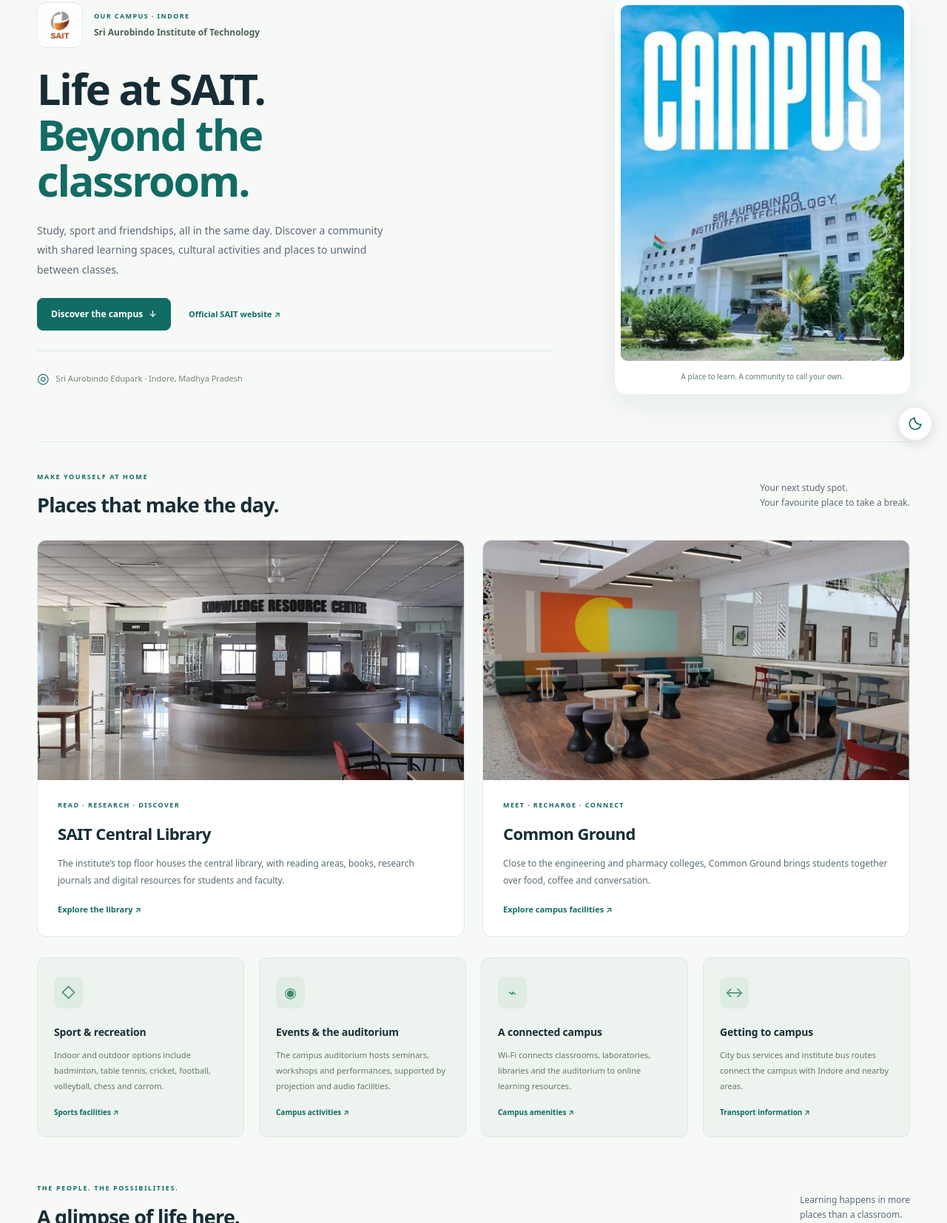
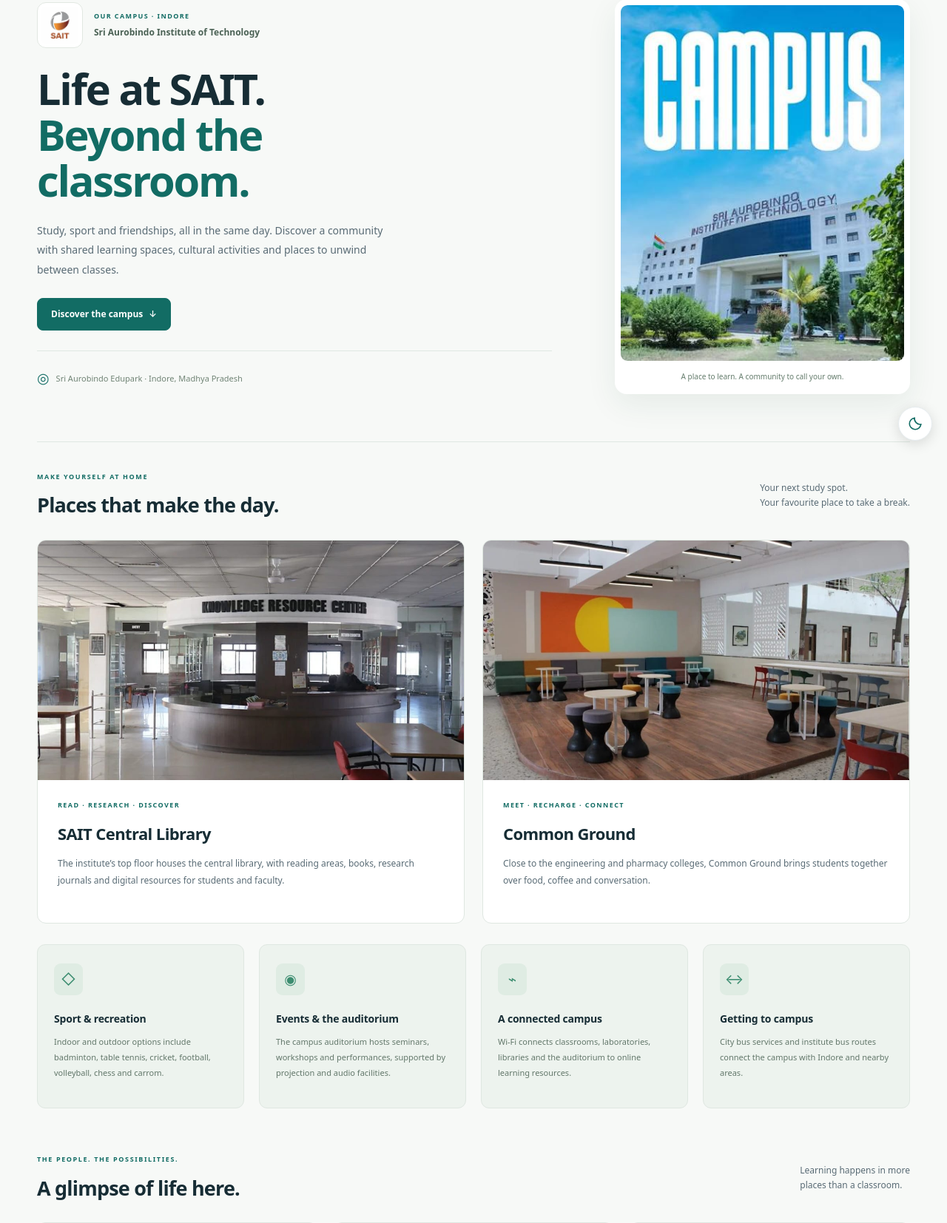
Before and after one commit to Salonipatill/TeachTrack, a Django app: page /campus-life/ in a window 1280 px wide. Shown: the part 184-1838 px from the top of the page at 74% size. Run offline with Django 5.2, Linux system fonts and the light colour scheme.

Commit message:
Refactor campus life page: remove external links and streamline content for clarity

```diff
--- a/ClassApp/Templates/campus_life.html
+++ b/ClassApp/Templates/campus_life.html
@@ -10,7 +10,7 @@
       <div class="campus-identity"><img decoding="async" src="{% static 'img/sait-logo.jpg' %}" alt="SAIT logo" width="447" height="447"><div><span class="eyebrow">OUR CAMPUS · INDORE</span><strong>Sri Aurobindo Institute of Technology</strong></div></div>
       <h1 id="campus-heading">Life at SAIT.<br><span class="accent">Beyond the<br>classroom.</span></h1>
       <p class="muted">Study, sport and friendships, all in the same day. Discover a community with shared learning spaces, cultural activities and places to unwind between classes.</p>
-      <div class="head-actions"><a class="button" href="#campus-spaces">Discover the campus <span aria-hidden="true">↓</span></a><a class="campus-official-link" href="https://www.aurogroup.ac/technology/" target="_blank" rel="noopener noreferrer">Official SAIT website <span aria-hidden="true">↗</span></a></div>
+      <div class="head-actions"><a class="button" href="#campus-spaces">Discover the campus <span aria-hidden="true">↓</span></a></div>
       <div class="campus-location-tag"><span aria-hidden="true">◎</span> Sri Aurobindo Edupark · Indore, Madhya Pradesh</div>
     </div>
     <figure class="campus-cover"><img decoding="async" src="{% static 'img/sait-campus-main.jpg' %}" alt="Sri Aurobindo Institute of Technology campus building beneath the title Campus" width="399" height="501" fetchpriority="high"><figcaption>A place to learn. A community to call your own.</figcaption></figure>
@@ -19,14 +19,14 @@
   <section class="campus-spaces" id="campus-spaces" aria-labelledby="spaces-heading">
     <div class="home-section-heading"><div><div class="eyebrow">MAKE YOURSELF AT HOME</div><h2 id="spaces-heading">Places that make the day.</h2></div><p class="muted">Your next study spot.<br>Your favourite place to take a break.</p></div>
     <div class="campus-spaces-grid">
-      <article class="campus-space-card"><img decoding="async" src="{% static 'img/about-img2.jpg' %}" alt="Entrance and service desk of the campus Knowledge Resource Center" width="1080" height="654" loading="lazy"><div><span class="eyebrow">READ · RESEARCH · DISCOVER</span><h3>SAIT Central Library</h3><p>The institute’s top floor houses the central library, with reading areas, books, research journals and digital resources for students and faculty.</p><a href="https://www.aurogroup.ac/technology/library.php" target="_blank" rel="noopener noreferrer">Explore the library <span aria-hidden="true">↗</span></a></div></article>
-      <article class="campus-space-card"><img decoding="async" src="{% static 'img/about-img1.jpg' %}" alt="Common Ground café with colourful seating and tables for students" width="1080" height="693" loading="lazy"><div><span class="eyebrow">MEET · RECHARGE · CONNECT</span><h3>Common Ground</h3><p>Close to the engineering and pharmacy colleges, Common Ground brings students together over food, coffee and conversation.</p><a href="https://www.aurogroup.ac/technology/campus-life-with-full-facilities.php" target="_blank" rel="noopener noreferrer">Explore campus facilities <span aria-hidden="true">↗</span></a></div></article>
+      <article class="campus-space-card"><img decoding="async" src="{% static 'img/about-img2.jpg' %}" alt="Entrance and service desk of the campus Knowledge Resource Center" width="1080" height="654" loading="lazy"><div><span class="eyebrow">READ · RESEARCH · DISCOVER</span><h3>SAIT Central Library</h3><p>The institute’s top floor houses the central library, with reading areas, books, research journals and digital resources for students and faculty.</p></div></article>
+      <article class="campus-space-card"><img decoding="async" src="{% static 'img/about-img1.jpg' %}" alt="Common Ground café with colourful seating and tables for students" width="1080" height="693" loading="lazy"><div><span class="eyebrow">MEET · RECHARGE · CONNECT</span><h3>Common Ground</h3><p>Close to the engineering and pharmacy colleges, Common Ground brings students together over food, coffee and conversation.</p></div></article>
     </div>
     <div class="campus-facilities">
-      <article><span class="file-icon" aria-hidden="true">◇</span><h3>Sport &amp; recreation</h3><p>Indoor and outdoor options include badminton, table tennis, cricket, football, volleyball, chess and carrom.</p><a href="https://www.aurogroup.ac/technology/sports-facilities.php" target="_blank" rel="noopener noreferrer">Sports facilities <span aria-hidden="true">↗</span></a></article>
-      <article><span class="file-icon" aria-hidden="true">◉</span><h3>Events &amp; the auditorium</h3><p>The campus auditorium hosts seminars, workshops and performances, supported by projection and audio facilities.</p><a href="https://www.aurogroup.ac/technology/campus-life-with-full-facilities.php" target="_blank" rel="noopener noreferrer">Campus activities <span aria-hidden="true">↗</span></a></article>
-      <article><span class="file-icon" aria-hidden="true">⌁</span><h3>A connected campus</h3><p>Wi-Fi connects classrooms, laboratories, libraries and the auditorium to online learning resources.</p><a href="https://www.aurogroup.ac/technology/campus-life-with-full-facilities.php" target="_blank" rel="noopener noreferrer">Campus amenities <span aria-hidden="true">↗</span></a></article>
-      <article><span class="file-icon" aria-hidden="true">↔</span><h3>Getting to campus</h3><p>City bus services and institute bus routes connect the campus with Indore and nearby areas.</p><a href="https://www.aurogroup.ac/technology/transport-facilities.php" target="_blank" rel="noopener noreferrer">Transport information <span aria-hidden="true">↗</span></a></article>
+      <article><span class="file-icon" aria-hidden="true">◇</span><h3>Sport &amp; recreation</h3><p>Indoor and outdoor options include badminton, table tennis, cricket, football, volleyball, chess and carrom.</p></article>
+      <article><span class="file-icon" aria-hidden="true">◉</span><h3>Events &amp; the auditorium</h3><p>The campus auditorium hosts seminars, workshops and performances, supported by projection and audio facilities.</p></article>
+      <article><span class="file-icon" aria-hidden="true">⌁</span><h3>A connected campus</h3><p>Wi-Fi connects classrooms, laboratories, libraries and the auditorium to online learning resources.</p></article>
+      <article><span class="file-icon" aria-hidden="true">↔</span><h3>Getting to campus</h3><p>City bus services and institute bus routes connect the campus with Indore and nearby areas.</p></article>
     </div>
   </section>
 
@@ -45,9 +45,9 @@
   </section>
 
   <section class="campus-visit" aria-labelledby="visit-heading">
-    <div class="campus-visit-copy"><div class="eyebrow">COME SAY HELLO</div><h2 id="visit-heading">Find us in Indore.</h2><p>SAIMS Campus, near MR-10 Crossing,<br>Indore, Madhya Pradesh.</p><div class="campus-contact-links"><a href="tel:+919685026688">+91 96850 26688</a><a href="mailto:connect@aurogroup.ac">connect@aurogroup.ac</a></div><a class="button small" href="https://www.aurogroup.ac/technology/" target="_blank" rel="noopener noreferrer">Visit the official SAIT website <span aria-hidden="true">↗</span></a></div>
+    <div class="campus-visit-copy"><div class="eyebrow">COME SAY HELLO</div><h2 id="visit-heading">Find us in Indore.</h2><p>SAIMS Campus, near MR-10 Crossing,<br>Indore, Madhya Pradesh.</p><div class="campus-contact-links"><a href="tel:+919685026688">+91 96850 26688</a><a href="mailto:connect@aurogroup.ac">connect@aurogroup.ac</a></div></div>
     <img decoding="async" src="{% static 'img/sait-campus-building.jpg' %}" alt="Front entrance and landscaped grounds of Sri Aurobindo Institute of Technology" width="372" height="299" loading="lazy">
   </section>
-  <p class="campus-source">Campus information is based on <a href="https://www.aurogroup.ac/technology/" target="_blank" rel="noopener noreferrer">SAIT’s official website</a>. Explore the linked facility pages for more details.</p>
+  <p class="campus-source">Campus information is based on SAIT's official website.</p>
 </div>
 {% endblock %}
```
